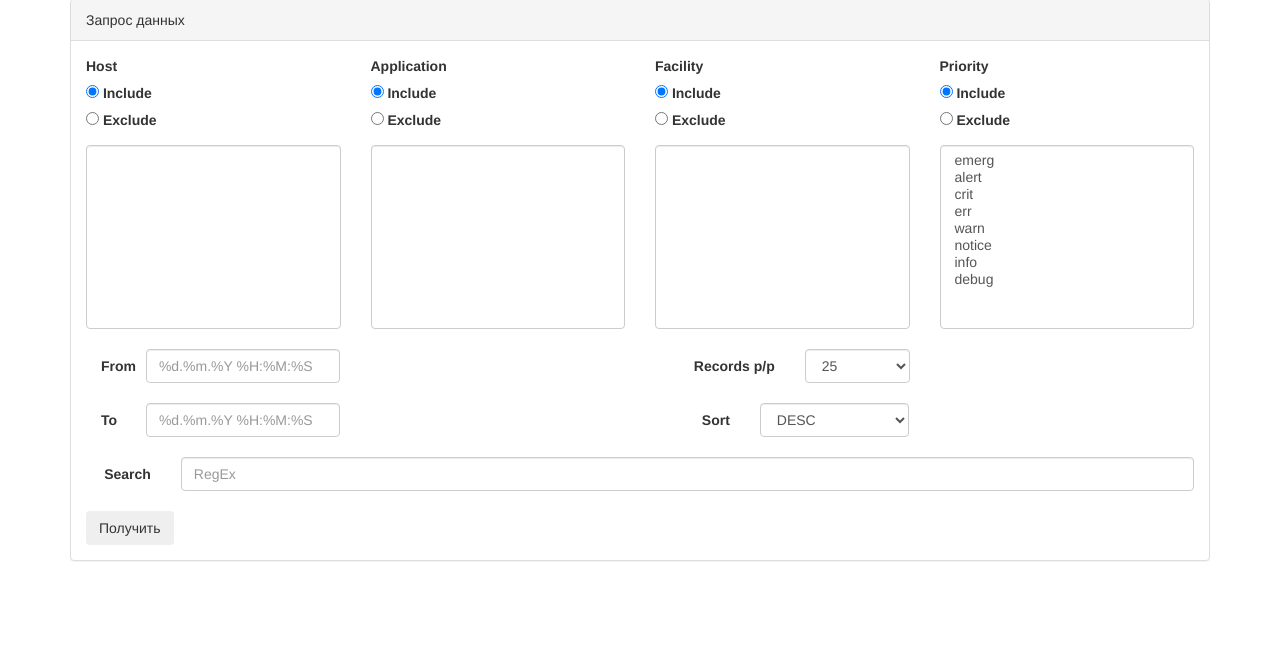
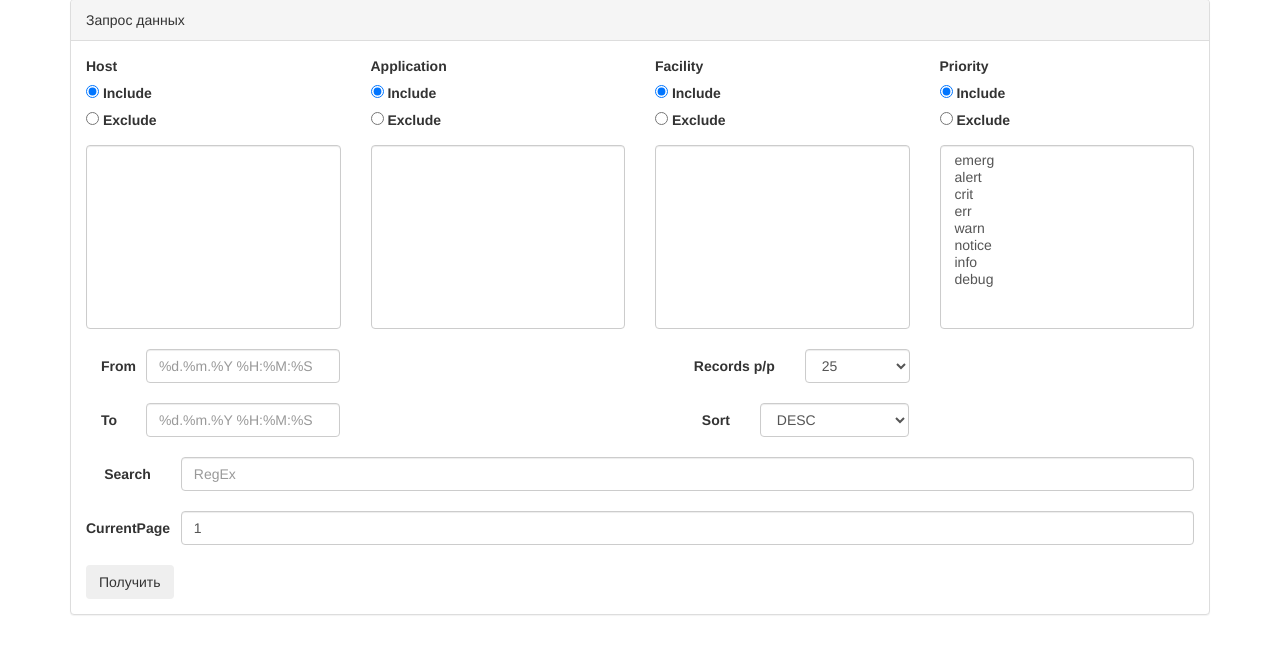
Before and after one commit to icoz/pysymo, a Flask app: template app/templates/request_form2.html in a window 1280 px wide. Shown: the part 73-727 px from the top of the page. Run offline with Flask 2, Linux system fonts and the light colour scheme; the template is opened without the code that fills it: values that come from a table or form of the project are taken from there, others are empty; parts of the project's set-up code (start-up, migrations or seed data) failed here and were passed over; some libraries are stand-ins or nearby versions.

Commit message:
Pagination class. works =) TODO: normal pagination widget, hidden input for current_page

```diff
--- a/app/forms.py
+++ b/app/forms.py
@@ -4,7 +4,7 @@ __author__ = 'ilya-il'
 
 from app.db import get_hosts, get_applications, get_facility
 from flask_wtf import Form
-from wtforms import validators, SelectMultipleField, DateTimeField, RadioField, SelectField, StringField
+from wtforms import validators, SelectMultipleField, DateTimeField, RadioField, SelectField, StringField, IntegerField, HiddenField
 from config import MSG_PRIORITY_LIST, DATETIME_FORMAT
 
 priority_list = [(i, MSG_PRIORITY_LIST[i]) for i in range(len(MSG_PRIORITY_LIST))]
@@ -40,6 +40,9 @@ class RequestForm(Form):
     # SEARCH STRING (regexp)
     search_str = StringField('Search')
 
+    # PAGE NUMBER
+    current_page = IntegerField('CurrentPage', default=1)
+
     # select fields with dynamic lists
     @classmethod
     def new(cls):
--- a/app/templates/request_form2.html
+++ b/app/templates/request_form2.html
@@ -96,15 +96,37 @@
                     </div>
                 </div>
 
+                <div class="row">
+                    &nbsp;
+                </div>
+
+                 <div class="row">
+                    <div class="form-group form-horizontal">
+                        {{ form.current_page.label(class='col-md-1 control-label') }}
+                        <div class="col-md-11">
+                            {{ form.current_page(class="form-control") }}
+                        </div>
+                    </div>
+                </div>
+
                 {% for error in form.priority_ie.errors %}
                     <span style="color: red;"> <br> [{{ error }}] <br> </span>
                 {% endfor %}
                 <br>
-                <button type="submit" class="btn">Получить</button>
+                <button type="submit" class="btn" onclick="change_page(1)">Получить</button>
             </form>
         </div>
     </div>
 
+    <div class="row">
+        <div class="col-md-12">
+            {% if pagination %}
+                {{ pagination.links | safe}}
+            {% endif %}
+        </div>
+    </div>
+
+    <br>
     {% if data %}
         <table class="table table-bordered table-striped">
             <thead>
@@ -171,5 +193,11 @@
                     format: 'd.m.Y H:i:s'
                 }
         );
+
+        function change_page ( page_num )
+        {
+          document.searchform.current_page.value = page_num ;
+          document.searchform.submit() ;
+        }
     </script>
 {% endblock %}
```
Also changed, not shown: app/pagination.py (added, +34 -0 lines), app/views.py (+15 -5 lines).
